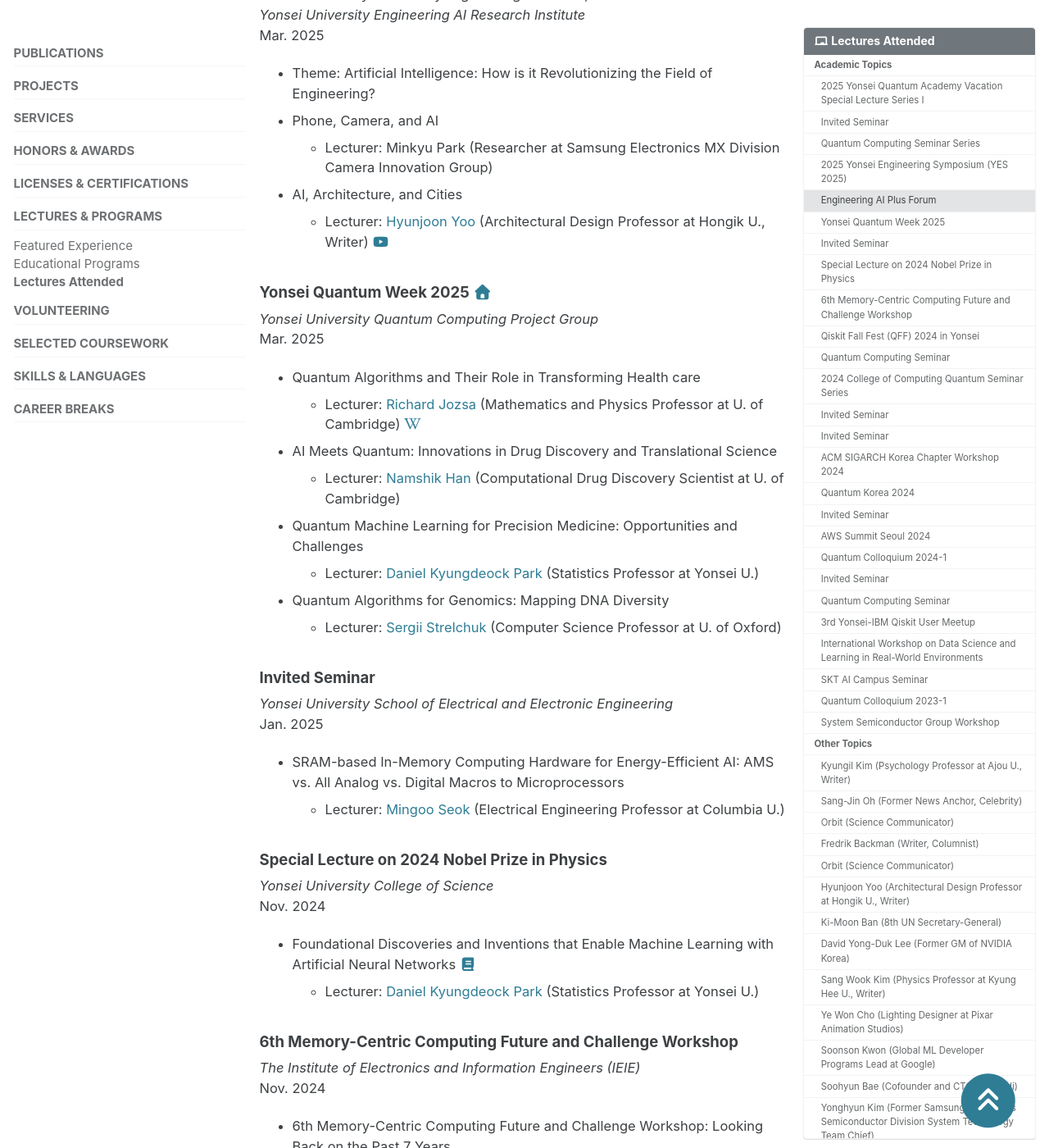
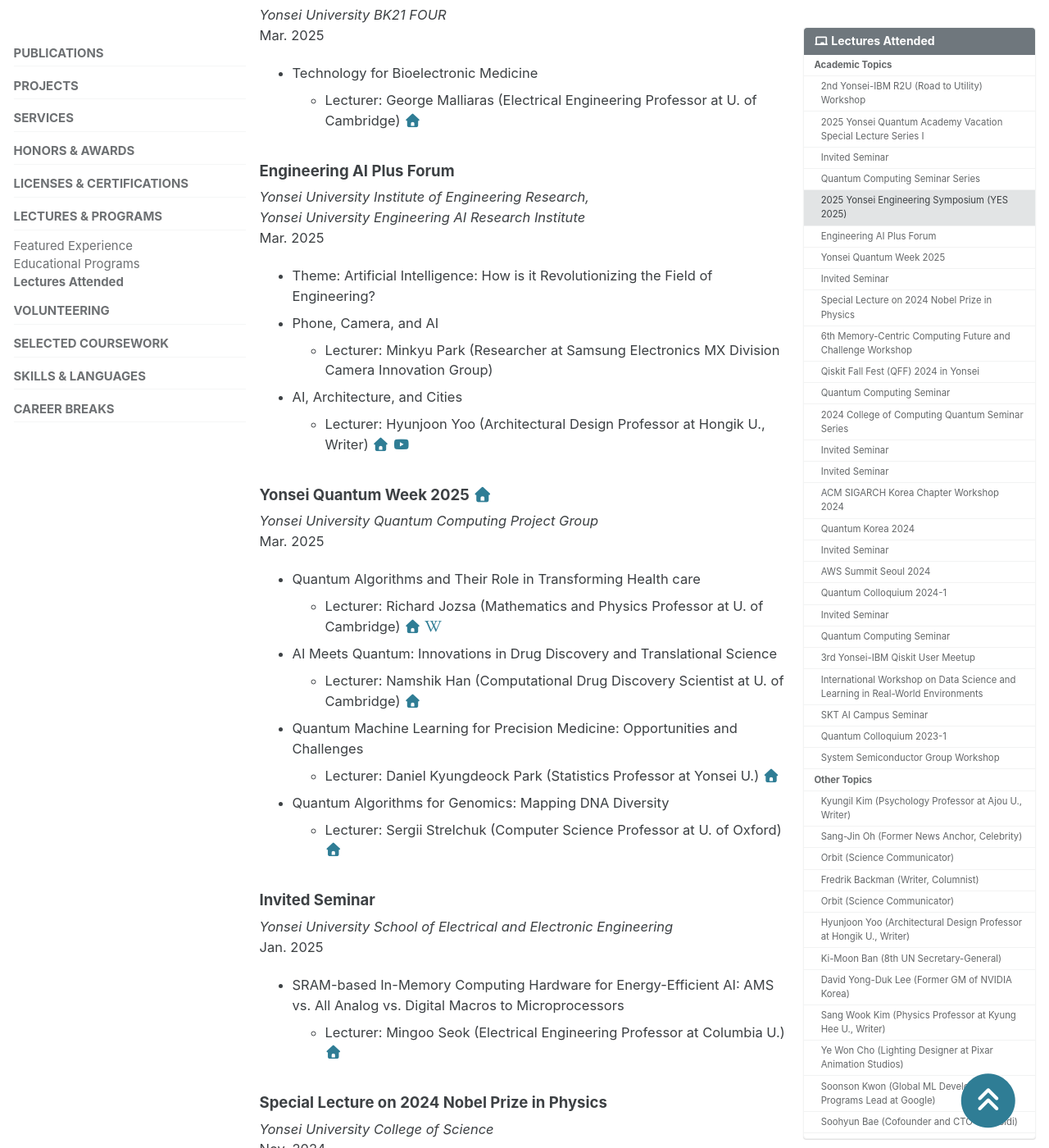
Before and after one commit to fluorite42/fluorite42.github.io, a Jekyll site: the page built from _portfolio/lectures-attended.md, in a window 1280 px wide and 1400 px high, scrolled down 1301 px. Shown: the whole window at 82% size. Built offline with Jekyll 4.4.1, drawn with Linux system fonts in a browser that asks for light colours; cached includes are drawn as plain includes; some of the changed text lies outside the part shown.

Commit message:
MOD links

```diff
--- a/_portfolio/lectures-attended.md
+++ b/_portfolio/lectures-attended.md
@@ -15,13 +15,21 @@
 
 ## Academic Topics
 
+### 2nd Yonsei-IBM R2U (Road to Utility) Workshop
+
+*Yonsei Institute of Quantum Information Technology (IQIT),<br>IBM Quantum*
+<br>Aug. 2025
+
+- Quantum Utility: Why Do We Care and How to Reach
+    - Lecturer: Nate Earnest-Noble (Quantum Computing Application Researcher at IBM Quantum)
+
 ### 2025 Yonsei Quantum Academy Vacation Special Lecture Series I
 
 *Yonsei Institute of Quantum Information Technology (IQIT)*
 <br>Jun. 2025
 
 - Current Status of Quantum Computer
-    - Lecturer: <a href="https://sites.google.com/a/yonsei.ac.kr/quantum-traveller" target="_blank">Kyungsun Moon</a> (Physics Professor at Yonsei U.)
+    - Lecturer: Kyungsun Moon (Physics Professor at Yonsei U.) <a href="https://sites.google.com/a/yonsei.ac.kr/quantum-traveller" target="_blank"><i class="fa fa-house" title="Website"></i></a>
 
 ### Invited Seminar
 
@@ -29,7 +37,7 @@
 <br>Jun. 2025
 
 - Security Challenges in Hybrid Classical-Quantum Computing Systems
-    - Lecturer: <a href="https://caslab.io/jakub/" target="_blank">Jakub Szefer</a> (Electrical and Computer Engineering Professor at Northwestern U.)
+    - Lecturer: Jakub Szefer (Electrical and Computer Engineering Professor at Northwestern U.) <a href="https://caslab.io/jakub/" target="_blank"><i class="fa fa-house" title="Website"></i></a>
 
 ### Quantum Computing Seminar Series
 
@@ -37,7 +45,7 @@
 <br>May 2025
 
 - Exciton-Polariton Quantum Simulators
-    - Lecturer: <a href="https://research.iqc.uwaterloo.ca/quinkim/" target="_blank">Na Young Kim</a> (Electrical and Computer Engineering Professor at UWaterloo)
+    - Lecturer: Na Young Kim (Electrical and Computer Engineering Professor at UWaterloo) <a href="https://research.iqc.uwaterloo.ca/quinkim/" target="_blank"><i class="fa fa-house" title="Website"></i></a>
 
 ### 2025 Yonsei Engineering Symposium (YES 2025) <a href="https://yes2025.org" target="_blank"><i class="fa fa-house" title="Website"></i></a>
 
@@ -45,7 +53,7 @@
 <br>Mar. 2025
 
 - Technology for Bioelectronic Medicine
-    - Lecturer: <a href="https://www.eng.cam.ac.uk/profiles/gm603" target="_blank">George Malliaras</a> (Electrical Engineering Professor at U. of Cambridge)
+    - Lecturer: George Malliaras (Electrical Engineering Professor at U. of Cambridge) <a href="https://www.eng.cam.ac.uk/profiles/gm603" target="_blank"><i class="fa fa-house" title="Website"></i></a>
 
 ### Engineering AI Plus Forum
 
@@ -56,7 +64,7 @@
 - Phone, Camera, and AI
     - Lecturer: Minkyu Park (Researcher at Samsung Electronics MX Division Camera Innovation Group)
 - AI, Architecture, and Cities
-    - Lecturer: <a href="https://hyunjoonyoo.com/hyunjoon_yoo.html" target="_blank">Hyunjoon Yoo</a> (Architectural Design Professor at Hongik U., Writer) <a href="https://www.youtube.com/@Sherlock_HJ" target="_blank"><i class="fab fa-youtube" title="YouTube"></i></a>
+    - Lecturer: Hyunjoon Yoo (Architectural Design Professor at Hongik U., Writer) <a href="https://hyunjoonyoo.com/hyunjoon_yoo.html" target="_blank"><i class="fa fa-house" title="Website"></i></a> <a href="https://www.youtube.com/@Sherlock_HJ" target="_blank"><i class="fab fa-youtube" title="YouTube"></i></a>
 
 ### Yonsei Quantum Week 2025 <a href="https://qinitiative.yonsei.ac.kr/en/main" target="_blank"><i class="fa fa-house" title="Website"></i></a>
 
@@ -64,13 +72,13 @@
 <br>Mar. 2025
 
 - Quantum Algorithms and Their Role in Transforming Health care
-    - Lecturer: <a href="https://www.damtp.cam.ac.uk/person/rj310" target="_blank">Richard Jozsa</a> (Mathematics and Physics Professor at U. of Cambridge) <a href="https://en.wikipedia.org/wiki/Richard_Jozsa" target="_blank"><i class="fab fa-wikipedia-w" title="Wikipedia"></i></a>
+    - Lecturer: Richard Jozsa (Mathematics and Physics Professor at U. of Cambridge) <a href="https://www.damtp.cam.ac.uk/person/rj310" target="_blank"><i class="fa fa-house" title="Website"></i></a> <a href="https://en.wikipedia.org/wiki/Richard_Jozsa" target="_blank"><i class="fab fa-wikipedia-w" title="Wikipedia"></i></a>
 - AI Meets Quantum: Innovations in Drug Discovery and Translational Science
-    - Lecturer: <a href="https://www.stemcells.cam.ac.uk/people/affiliates/han" target="_blank">Namshik Han</a> (Computational Drug Discovery Scientist at U. of Cambridge)
+    - Lecturer: Namshik Han (Computational Drug Discovery Scientist at U. of Cambridge) <a href="https://www.stemcells.cam.ac.uk/people/affiliates/han" target="_blank"><i class="fa fa-house" title="Website"></i></a>
 - Quantum Machine Learning for Precision Medicine: Opportunities and Challenges
-    - Lecturer: <a href="https://quantumpark.yonsei.ac.kr/people#h.nrd1picpu3iu" target="_blank">Daniel Kyungdeock Park</a> (Statistics Professor at Yonsei U.)
+    - Lecturer: Daniel Kyungdeock Park (Statistics Professor at Yonsei U.) <a href="https://quantumpark.yonsei.ac.kr/people#h.nrd1picpu3iu" target="_blank"><i class="fa fa-house" title="Website"></i></a>
 - Quantum Algorithms for Genomics: Mapping DNA Diversity
-    - Lecturer: <a href="https://www.cs.ox.ac.uk/people/sergii.strelchuk/" target="_blank">Sergii Strelchuk</a> (Computer Science Professor at U. of Oxford)
+    - Lecturer: Sergii Strelchuk (Computer Science Professor at U. of Oxford) <a href="https://www.cs.ox.ac.uk/people/sergii.strelchuk/" target="_blank"><i class="fa fa-house" title="Website"></i></a>
 
 ### Invited Seminar
 
@@ -78,7 +86,7 @@
 <br>Jan. 2025
 
 - SRAM-based In-Memory Computing Hardware for Energy-Efficient AI: AMS vs. All Analog vs. Digital Macros to Microprocessors
-    - Lecturer: <a href="https://www.ee.columbia.edu/~mgseok/index.html" target="_blank">Mingoo Seok</a> (Electrical Engineering Professor at Columbia U.)
+    - Lecturer: Mingoo Seok (Electrical Engineering Professor at Columbia U.) <a href="https://www.ee.columbia.edu/~mgseok/index.html" target="_blank"><i class="fa fa-house" title="Website"></i></a>
 
 ### Special Lecture on 2024 Nobel Prize in Physics
 
@@ -86,7 +94,7 @@
 <br>Nov. 2024
 
 - Foundational Discoveries and Inventions that Enable Machine Learning with Artificial Neural Networks <a href="https://www.nobelprize.org/prizes/physics/2024/summary/" target="_blank"><i class="fa fa-book" title="Reference"></i></a>
-    - Lecturer: <a href="https://quantumpark.yonsei.ac.kr/people#h.nrd1picpu3iu" target="_blank">Daniel Kyungdeock Park</a> (Statistics Professor at Yonsei U.)
+    - Lecturer: Daniel Kyungdeock Park (Statistics Professor at Yonsei U.) <a href="https://quantumpark.yonsei.ac.kr/people#h.nrd1picpu3iu" target="_blank"><i class="fa fa-house" title="Website"></i></a>
 
 ### 6th Memory-Centric Computing Future and Challenge Workshop
 
@@ -94,7 +102,7 @@
 <br>Nov. 2024
 
 - 6th Memory-Centric Computing Future and Challenge Workshop: Looking Back on the Past 7 Years...
-    - Lecturer: <a href="http://escal.yonsei.ac.kr/professor.html" target="_blank">Won Woo Ro</a> (Electrical and Electronic Engineering Professor at Yonsei U.)
+    - Lecturer: Won Woo Ro (Electrical and Electronic Engineering Professor at Yonsei U.) <a href="http://escal.yonsei.ac.kr/professor.html" target="_blank"><i class="fa fa-house" title="Website"></i></a>
 
 ### Qiskit Fall Fest (QFF) 2024 in Yonsei <a href="https://qiya-yonsei.github.io" target="_blank"><i class="fa fa-house" title="Website"></i></a>
 
@@ -102,7 +110,7 @@
 <br>Oct. 2024
 
 - Quantum Information Science: For Using Quantum Computers (Beyond Quantum, Nano, and Digital)
-    - Lecturer: <a href="https://www.kias.re.kr/kias/people/faculty/viewMember.do?memberId=10146&trget=listDstPrfFaculty&menuNo=401003&pageIndex=" target="_blank">Jaewan Kim</a> (Physics Professor at KIAS and Yonsei U.)
+    - Lecturer: Jaewan Kim (Physics Professor at KIAS and Yonsei U.) <a href="https://www.kias.re.kr/kias/people/faculty/viewMember.do?memberId=10146&trget=listDstPrfFaculty&menuNo=401003&pageIndex=" target="_blank"><i class="fa fa-house" title="Website"></i></a>
 
 ### Quantum Computing Seminar
 
@@ -118,9 +126,9 @@
 <br>Jul. 2024, Aug. 2024
 
 - Quantum Reinforcement Learning Theory and Multimedia Applications
-    - Lecturer: <a href="https://sites.google.com/view/dpslab-smwu/members?authuser=0" target="_blank">Soohyun Park</a> (Software Professor at Sookmyung Women's U.)
+    - Lecturer: Soohyun Park (Software Professor at Sookmyung Women's U.) <a href="https://sites.google.com/view/dpslab-smwu/members?authuser=0" target="_blank"><i class="fa fa-house" title="Website"></i></a>
 - New Frontier of Quantum Computing with Neutral Atoms
-    - Lecturer: <a href="https://choilab.stanford.edu/people/joonhee-choi" target="_blank">Joonhee Choi</a> (Electrical Engineering Professor at Stanford U.)
+    - Lecturer: Joonhee Choi (Electrical Engineering Professor at Stanford U.) <a href="https://choilab.stanford.edu/people/joonhee-choi" target="_blank"><i class="fa fa-house" title="Website"></i></a>
 
 ### Invited Seminar
 
@@ -128,7 +136,7 @@
 <br>Aug. 2024
 
 - Efficient AI Computation and Its Applications
-    - Lecturer: <a href="https://engineering.usask.ca/people/ece/ko,seok-bum.php" target="_blank">Seok-Bum Ko</a> (Electrical and Computer Engineering Professor at U. of Saskatchewan)
+    - Lecturer: Seok-Bum Ko (Electrical and Computer Engineering Professor at U. of Saskatchewan) <a href="https://engineering.usask.ca/people/ece/ko,seok-bum.php" target="_blank"><i class="fa fa-house" title="Website"></i></a>
 
 ### Invited Seminar
 
@@ -136,7 +144,7 @@
 <br>Jul. 2024
 
 - Continuous Path toward Useful Quantum Computing
-    - Lecturer: <a href="https://scholar.google.com/citations?hl=en&user=RnNhlZsAAAAJ" target="_blank">Youngseok Kim</a> (Research Staff Member at IBM)
+    - Lecturer: Youngseok Kim (Research Staff Member at IBM) <a href="https://scholar.google.com/citations?hl=en&user=RnNhlZsAAAAJ" target="_blank"><i class="fa fa-house" title="Website"></i></a>
 
 ### ACM SIGARCH Korea Chapter Workshop 2024
 
@@ -147,7 +155,7 @@
 - Memory and Storage for AI Service Platform: The Importance of System Interconnection
     - Lecturer: Youngpyo Joo (VP/Research Fellow at SK hynix)
 - How a DPU is Transforming AI Datacenters
-    - Lecturer: <a href="https://www.mangoboost.io" target="_blank">Dongup Kwon</a> (CTO and Co-Founder of MangoBoost)
+    - Lecturer: Dongup Kwon (CTO and Co-Founder of MangoBoost) <a href="https://www.mangoboost.io" target="_blank"><i class="fa fa-house" title="Website"></i></a>
 
 ### Quantum Korea 2024
 
@@ -155,7 +163,7 @@
 <br>Jun. 2024
 
 - New Frontier of Quantum Computing
-    - Lecturer: <a href="https://lukin.physics.harvard.edu/people" target="_blank">Mikhail Lukin</a> (Physics Professor at Harvard U.) <a href="https://en.wikipedia.org/wiki/Mikhail_Lukin" target="_blank"><i class="fab fa-wikipedia-w" title="Wikipedia"></i></a>
+    - Lecturer: Mikhail Lukin (Physics Professor at Harvard U.) <a href="https://lukin.physics.harvard.edu/people" target="_blank"><i class="fa fa-house" title="Website"></i></a> <a href="https://en.wikipedia.org/wiki/Mikhail_Lukin" target="_blank"><i class="fab fa-wikipedia-w" title="Wikipedia"></i></a>
 - Measuring Non-local Order with Error-Corrected Quantum Gas Microscopes <a href="https://doi.org/10.1103/PhysRevX.14.011003" target="_blank"><i class="fa fa-book" title="Reference"></i></a>
 - Exhibitor's Forum
     - IonQ, SK Telecom, Pasqal, MegazoneCloud, Qblox, Norma, QuEra Computing, and AWS.
@@ -185,7 +193,7 @@
 <br>Apr. 2024
 
 - Engineering Long-Range Connectivity in Superconducting Quantum Circuits <a href="http://doi.org/10.1126/science.ade7651" target="_blank"><i class="fa fa-book" title="Reference"></i></a>
-    - Lecturer: <a href="https://sites.google.com/view/snu-quantum-device/people/principal-investigator" target="_blank">Eunjong Kim</a> (Physics Professor at SNU)
+    - Lecturer: Eunjong Kim (Physics Professor at SNU) <a href="https://sites.google.com/view/snu-quantum-device/people/principal-investigator" target="_blank"><i class="fa fa-house" title="Website"></i></a>
 
 ### Invited Seminar
 
@@ -193,7 +201,7 @@
 <br>Nov. 2023
 
 - Large Language Models (in 2023)
-    - Lecturer: <a href="https://hwchung27.github.io" target="_blank">Hyung Won Chung</a> (Research Scientist at OpenAI)
+    - Lecturer: Hyung Won Chung (Research Scientist at OpenAI) <a href="https://hwchung27.github.io" target="_blank"><i class="fa fa-house" title="Website"></i></a>
 
 ### Quantum Computing Seminar
 
@@ -246,7 +254,7 @@
 
 ## Other Topics
 
-### <a href="https://sites.google.com/ajou.ac.kr/tetross/home" target="_blank">Kyungil Kim</a> (Psychology Professor at Ajou U., Writer)
+### Kyungil Kim (Psychology Professor at Ajou U., Writer) <a href="https://sites.google.com/ajou.ac.kr/tetross/home" target="_blank"><i class="fa fa-house" title="Website"></i></a>
 
 *Yonsei University Library*
 <br>Nov. 2024
@@ -268,7 +276,7 @@
 - What Good is Science Communication?
 - Time for Science <a href="https://www.google.co.kr/books/edition/%EA%B3%BC%ED%95%99%EC%9D%B4_%ED%95%84%EC%9A%94%ED%95%9C_%EC%8B%9C%EA%B0%84/keGWEAAAQBAJ?hl=ko&gbpv=0" target="_blank"><i class="fab fa-google" title="Google Books"></i></a>
 
-### <a href="https://fredrikbackmanbooks.com" target="_blank">Fredrik Backman</a> (Writer, Columnist) <a href="https://en.wikipedia.org/wiki/Fredrik_Backman" target="_blank"><i class="fab fa-wikipedia-w" title="Wikipedia"></i></a>
+### Fredrik Backman (Writer, Columnist) <a href="https://fredrikbackmanbooks.com" target="_blank"><i class="fa fa-house" title="Website"></i></a> <a href="https://en.wikipedia.org/wiki/Fredrik_Backman" target="_blank"><i class="fab fa-wikipedia-w" title="Wikipedia"></i></a>
 
 *Center for Arts & Humanities at Yonsei University*
 <br>Sep. 2024
@@ -282,9 +290,9 @@
 <br>Jun. 2024
 
 - Quantum Talk Concert: The Music Created by Waves and Quantum Mechanics
-- Panel: Edward J. Lee of <a href="http://peppertones.net" target="_blank">Peppertones</a> <a href="https://en.wikipedia.org/wiki/Peppertones" target="_blank"><i class="fab fa-wikipedia-w" title="Wikipedia"></i></a>
+- Panel: Edward J. Lee of Peppertones <a href="http://peppertones.net" target="_blank"><i class="fa fa-house" title="Website"></i></a> <a href="https://en.wikipedia.org/wiki/Peppertones" target="_blank"><i class="fab fa-wikipedia-w" title="Wikipedia"></i></a>
 
-### <a href="https://hyunjoonyoo.com/hyunjoon_yoo.html" target="_blank">Hyunjoon Yoo</a> (Architectural Design Professor at Hongik U., Writer) <a href="https://www.youtube.com/@Sherlock_HJ" target="_blank"><i class="fab fa-youtube" title="YouTube"></i></a>
+### Hyunjoon Yoo (Architectural Design Professor at Hongik U., Writer) <a href="https://hyunjoonyoo.com/hyunjoon_yoo.html" target="_blank"><i class="fa fa-house" title="Website"></i></a> <a href="https://www.youtube.com/@Sherlock_HJ" target="_blank"><i class="fab fa-youtube" title="YouTube"></i></a>
 
 *Center for Arts & Humanities at Yonsei University*
 <br>Jun. 2024
@@ -305,7 +313,7 @@
 
 - AI & Future Technology Seen from Silicon Valley - AI Leadership -
 
-### <a href="https://khu.elsevierpure.com/en/persons/sang-wook-kim" target="_blank">Sang Wook Kim</a> (Physics Professor at Kyung Hee U., Writer)
+### Sang Wook Kim (Physics Professor at Kyung Hee U., Writer) <a href="https://khu.elsevierpure.com/en/persons/sang-wook-kim" target="_blank"><i class="fa fa-house" title="Website"></i></a>
 
 *Yonsei University Library*
 <br>Sep. 2023
```
Also changed, not shown: _posts/2025-08-22-QC5.md (+1 -1 lines), index.md (+1 -1 lines).
